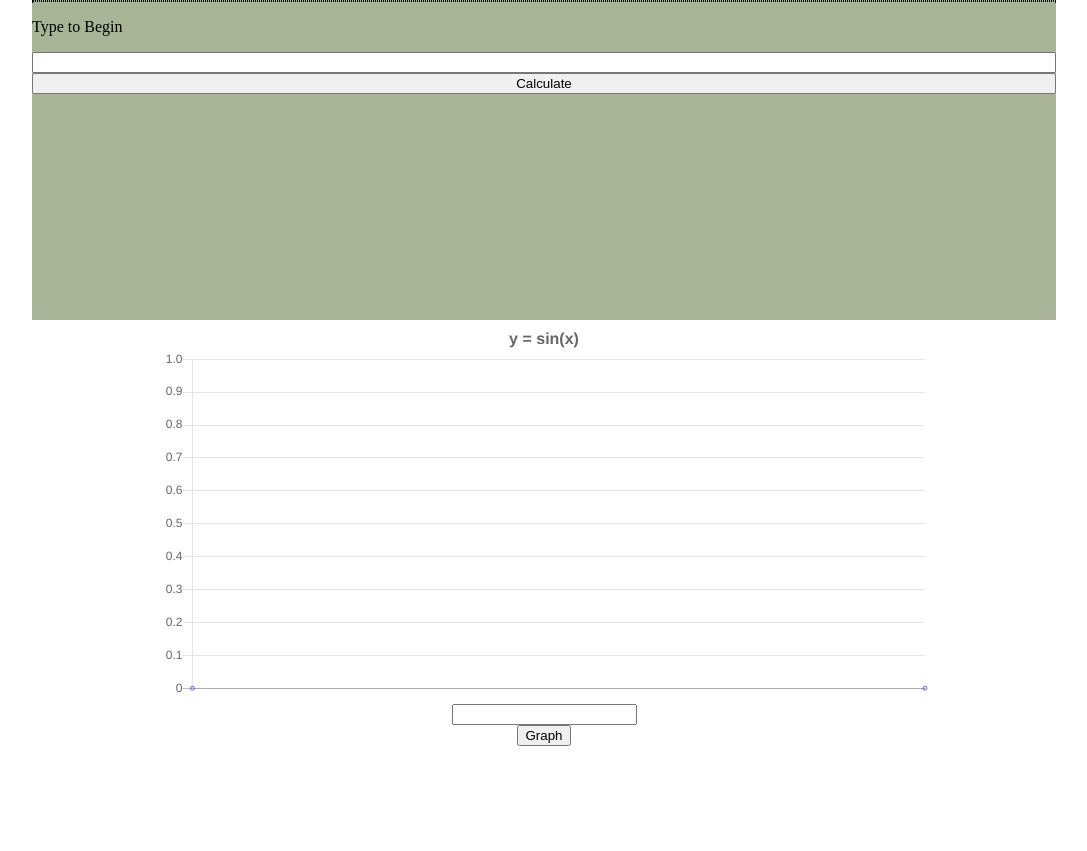
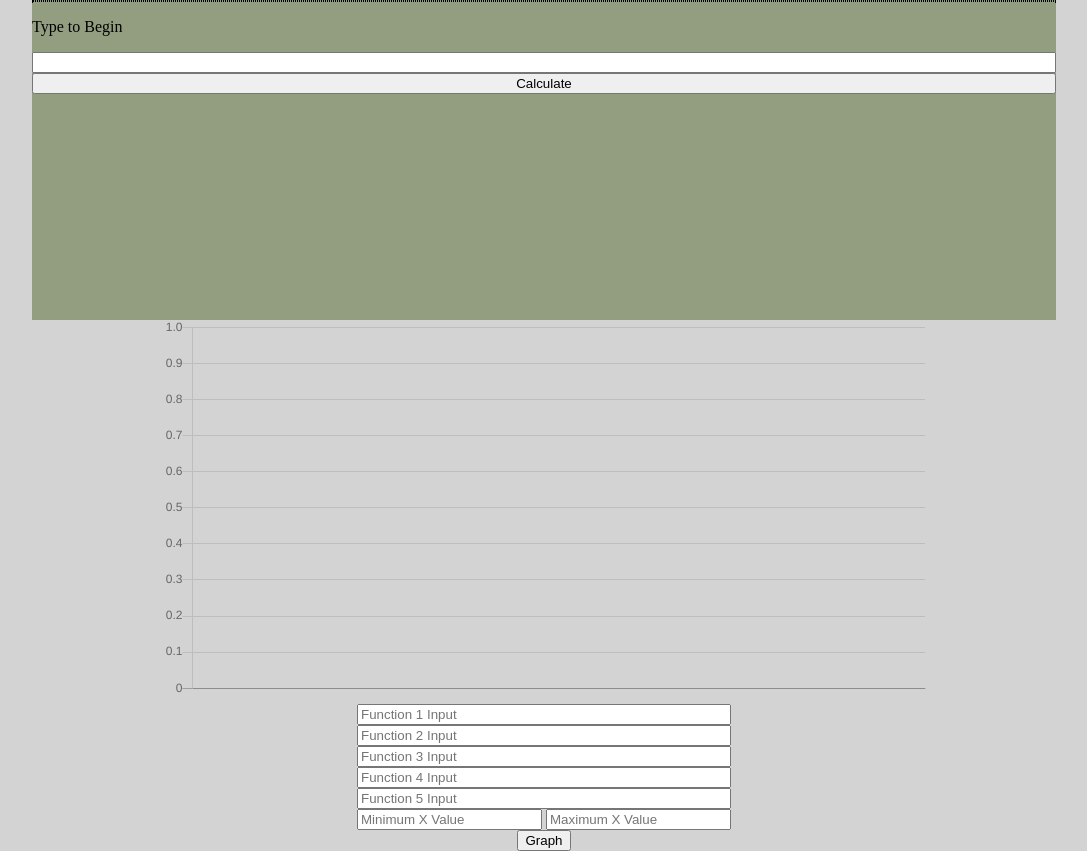
Before and after one commit to OK946/SMART-Goal-Project, a plain HTML site: page index.html in a window 1280 px wide. Shown: the whole page, without its empty margins (96-1183 px from the left). Before the commit the page ends 800 px from the top, so only its background shows below. Drawn offline with nearby package versions, Linux system fonts and the light colour scheme.

Commit message:
Added most of EMDAS

```diff
--- a/index.html
+++ b/index.html
@@ -3,7 +3,7 @@
 <head>
     <meta charset="UTF-8">
     <meta name="viewport" content="width=device-width, initial-scale=1.0">
-    <title>Document</title>
+    <title>Gi-84</title>
     <link rel="stylesheet" href="/style.css">
     <script src="https://cdnjs.cloudflare.com/ajax/libs/Chart.js/2.9.4/Chart.js"></script>
 </head>
@@ -20,7 +20,17 @@
     </div>
     <div id="graphArea">
         <canvas id="graph"></canvas>
-        <input id="graphInput" type="text">
+        <div id="graphOptions">
+            <div id="functionInputs">
+                <input id="graphInput1" type="text" placeholder="Function 1 Input">
+                <input id="graphInput2" type="text" placeholder="Function 2 Input">
+                <input id="graphInput3" type="text" placeholder="Function 3 Input">
+                <input id="graphInput4" type="text" placeholder="Function 4 Input">
+                <input id="graphInput5" type="text" placeholder="Function 5 Input">
+            </div>
+            <input id="minX" type="text" placeholder="Minimum X Value">
+            <input id="maxX" type="text" placeholder="Maximum X Value">
+        </div>
         <button id="graphButton">Graph</button>
     </div>
     <script src="/script.js"></script>
--- a/script.js
+++ b/script.js
@@ -9,39 +9,43 @@ calculate.addEventListener(`click`, () => {
     if (output.innerHtml !== `<p>Type to Begin</p>`) {
       historyList += `<div class="answer"><p>${input.value}</p><p>${calculation(input.value)}</p></div>`
       history.innerHTML = historyList;
+      history.scrollTop = history.scrollHeight;
     }
     output.innerHTML = `<div class="answer"><p>${input.value}</p><p>${calculation(input.value)}</p></div>`
   }
 });
 
-function calculation(equation){
-    let noSpace = equation.split(` `).join().replace(/,/g,``);
+function calculation(equation) {
+  let noSpace = equation.split(` `).join().replace(/,/g, ``);
   console.log(noSpace)
   console.log(noSpace.split(` `))
   let addFilter = noSpace.split(`+`)
   let multFilter = noSpace.split(`*`)
   let subFilter = noSpace.split(`-`)
   let divFilter = noSpace.split(`/`)
+  let expFilter = noSpace.split(`^`)
   console.log(multFilter)
-    if(multFilter[0] !== noSpace){
-        return multiply(Number(multFilter[0]),Number(multFilter[1]))
+  if (subFilter[0] !== noSpace) {
+    return subtract(Number(calculation(subFilter[0])), Number(calculation(subFilter[1])))
+  } else
+    if (addFilter[0] !== noSpace) {
+      return add(Number(calculation(addFilter[0])), Number(calculation(addFilter[1])))
     }
-    if(divFilter[0] !== noSpace){
-        return divide(Number(divFilter[0]),Number(divFilter[1]))
+  if (divFilter[0] !== noSpace) {
+    return divide(Number(calculation(divFilter[0])), Number(calculation(divFilter[1])))
+  } else
+    if (multFilter[0] !== noSpace) {
+      return multiply(Number(calculation(multFilter[0])), Number(calculation(multFilter[1])))
     }
-    if(addFilter[0] !== noSpace){
-        return add(Number(addFilter[0]),Number(addFilter[1]))
+  if (expFilter[0] !== noSpace) {
+    return exponate(Number(calculation(expFilter[0])), Number(calculation(expFilter[1])))
   }
-    if(subFilter[0] !== noSpace){
-        return subtract(Number(subFilter[0]),Number(subFilter[1]))
-    }
+  return Number(noSpace);
 }
 
 
-function add(...args) {
-    let sum = 0;
-    for (let arg of args) sum += arg;
-    return sum;
+function add(first, second) {
+  return first + second;
 }
 
 function subtract(first, second) {
@@ -49,11 +53,15 @@ function subtract(first, second) {
 }
 
 function multiply(first, second) {
-    return first*second;
+  return first * second;
 }
 
 function divide(first, second) {
-    return first/second;
+  return first / second;
+}
+
+function exponate(term, power) {
+  return term ** power;
 }
 
 
@@ -74,49 +82,125 @@ function divide(first, second) {
 
 
 
-
-
 // Graphing Below Line
-const graphInput = document.getElementById(`graphInput`);
-const graphButton = document.getElementById(`graphButton`)
-const xValues = [];
-const yValues = [];
-
+const graphInput1 = document.getElementById(`graphInput1`);
+const graphInput2 = document.getElementById(`graphInput2`);
+const graphInput3 = document.getElementById(`graphInput3`);
+const graphInput4 = document.getElementById(`graphInput4`);
+const graphInput5 = document.getElementById(`graphInput5`);
+const graphButton = document.getElementById(`graphButton`);
+const minX = document.getElementById(`minX`);
+const maxX = document.getElementById(`maxX`);
+const xValues1 = [];
+const yValues1 = [];
+const xValues2 = [];
+const yValues2 = [];
+const xValues3 = [];
+const yValues3 = [];
+const xValues4 = [];
+const yValues4 = [];
+const xValues5 = [];
+const yValues5 = [];
 const graph = new Chart("graph", {
   type: "line",
   data: {
-    labels: xValues,
+    labels: xValues1,
     datasets: [{
       fill: false,
-      pointRadius: 2,
+      pointRadius: 3,
+      borderColor: "rgba(0,0,0,0.5)",
+      data: yValues1
+    }, {
+      fill: false,
+      pointRadius: 3,
+      borderColor: "rgba(0,255,0,0.5)",
+      data: yValues2
+    }, {
+      fill: false,
+      pointRadius: 3,
       borderColor: "rgba(0,0,255,0.5)",
-      data: yValues
+      data: yValues3
+    }, {
+      fill: false,
+      pointRadius: 3,
+      borderColor: "rgba(255,0,0,0.5)",
+      data: yValues4
+    }, {
+      fill: false,
+      pointRadius: 3,
+      borderColor: "rgba(255,0,255,0.5)",
+      data: yValues5
     }]
   },
   options: {
-    legend: {display: false},
+    legend: {
+      display: false,
+      // text: "Hi",
+    },
     title: {
-      display: true,
+      display: false,
       text: "y = sin(x)",
       fontSize: 16
     }
   }
 });
 
-graphButton.addEventListener(`click`, () =>{
+generateData("0", 0, 10, 1);
 
-})
-
-generateData("2 * Math.sin(x^5)", -4, 10, 1);
+graphButton.addEventListener(`click`, () => {
+  if (graphInput1.value.length !== 0) {
+    generateData(graphInput1.value, Number(minX.value), Number(maxX.value), 1);
+  }
+  if (graphInput2.value.length !== 0) {
+    generateData(graphInput2.value, Number(minX.value), Number(maxX.value), 1);
+  }
+  if (graphInput3.value.length !== 0) {
+    generateData(graphInput3.value, Number(minX.value), Number(maxX.value), 1);
+  }
+  if (graphInput4.value.length !== 0) {
+    generateData(graphInput4.value, Number(minX.value), Number(maxX.value), 1);
+  }
+  if (graphInput5.value.length !== 0) {
+    generateData(graphInput5.value, Number(minX.value), Number(maxX.value), 1);
+  }
+});
 
 
 
-
-
-
-function generateData(value, i1, i2, step = 1) {
+function generateData(value, i1 = 0, i2 = 10, step = 1) {
+  if (value == graphInput1.value) {
+    xValues1.splice(0);
+    yValues1.splice(0);
+  }
+  if (value == graphInput2.value) {
+    yValues2.splice(0);
+  }
+  if (value == graphInput3.value) {
+    yValues3.splice(0);
+  }
+  if (value == graphInput4.value) {
+    yValues4.splice(0);
+  }
+  if (value == graphInput5.value) {
+    yValues5.splice(0);
+  }
   for (let x = i1; x <= i2; x += step) {
-    yValues.push(eval(value));
-    xValues.push(x);
+    if (value == graphInput1.value) {
+      yValues1.push(eval(value));
+      xValues1.push(x);
+    } else
+      if (value == graphInput2.value) {
+        yValues2.push(eval(value));
+      } else
+        if (value == graphInput3.value) {
+          yValues3.push(eval(value));
+        } else
+          if (value == graphInput4.value) {
+            yValues4.push(eval(value));
+          } else
+            if (value == graphInput5.value) {
+              yValues5.push(eval(value));
             }
+  };
+  graph.update();
 }
--- a/style.css
+++ b/style.css
@@ -2,6 +2,7 @@ body {
     margin: 0;
     display: flex;
     flex-direction: column;
+    background-color: lightgray;
 }
 
 #display {
@@ -30,3 +31,8 @@ body {
     align-self: center;
     width: 80vw;
 }
+
+#functionInputs {
+    display: flex;
+    flex-direction: column;
+}
```
Lines whose indentation alone changed are shown as unchanged.
